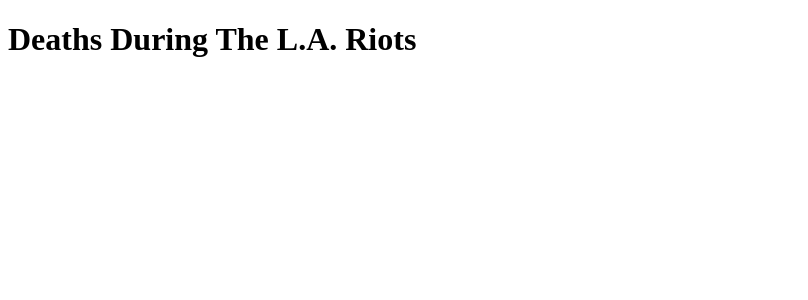
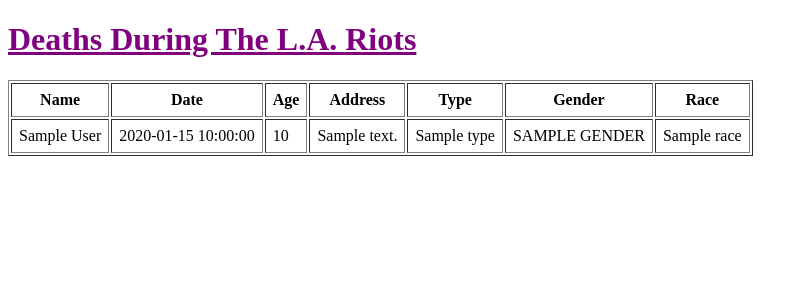
Before and after one commit to a-Daley/first-news-app, a Flask app: template templates/index.html in a window 1280 px wide. Shown: the top 300 px of the page, without its empty margins (0-808 px from the left). Run offline with Flask 2, Linux system fonts and the light colour scheme; the template is opened without the code that fills it: most values are stand-ins (such as "Sample title", 1, 10 or a date in 2020).

Commit message:
Adding table and style sheet

```diff
--- a/app.py
+++ b/app.py
@@ -1,11 +1,24 @@
+import csv
 from flask import Flask
 from flask import render_template
 app = Flask(__name__)
 
+
+def get_csv():
+	csv_path = "static/la-riots-deaths.csv"
+	# The code below tells Python to open the file and read it, instead of the default open and write aka delete
+	csv_file = open(csv_path, 'rb')
+	# This calls a method that organizes the data
+	csv_obj = csv.DictReader(csv_file)
+	csv_list = list(csv_obj)
+	return csv_list
+
+
 @app.route('/')
 def index():
 	template = "index.html"
-	return render_template(template)
+	object_list = get_csv()
+	return render_template(template, object_list=object_list)
 
 # If this script is run from the command line...
 if __name__ == "__main__":
--- /dev/null
+++ b/templates/css/style.css
@@ -0,0 +1,4 @@
+h1 {
+	color: purple;
+	text-decoration: underline;
+}
--- a/templates/index.html
+++ b/templates/index.html
@@ -1,12 +1,35 @@
 <!DOCTYPE html>
 <html lang="en">
-<head>
-<!-- <link rel=stylesheet type="style/text" href="style.css"> -->
-</head>
+	<head>
+	<link rel="stylesheet" type="text/css" href="css/style.css">
+	</head>
 
-<body>
-	<h1>Deaths During The L.A. Riots</h1>
-</body>
+	<body>
+		<h1>Deaths During The L.A. Riots</h1>
+		<table border=1 cellpadding=7>
+			<tr>
+				<th>Name</th>
+				<th>Date</th>
+				<th>Age</th>
+				<th>Address</th>
+				<th>Type</th>
+				<th>Gender</th>
+				<th>Race</th>
+			</tr>
+
+			{% for obj in object_list %}
+			<tr>
+				<td>{{ obj.full_name }}</td>
+				<td>{{ obj.date }}</td>
+				<td>{{ obj.age }}</td>
+				<td>{{ obj.address }}</td>
+				<td>{{ obj.type }}</td>
+				<td>{{ obj.gender|upper }}</td>
+				<td>{{ obj.race }}</td>
+			</tr>
+			{% endfor %}
+		</table>
+	</body>
 
 <script></script>
 
--- /dev/null
+++ b/templates/style.css
@@ -0,0 +1,4 @@
+h1 {
+	color: purple;
+	text-decoration: underline;
+}
```
